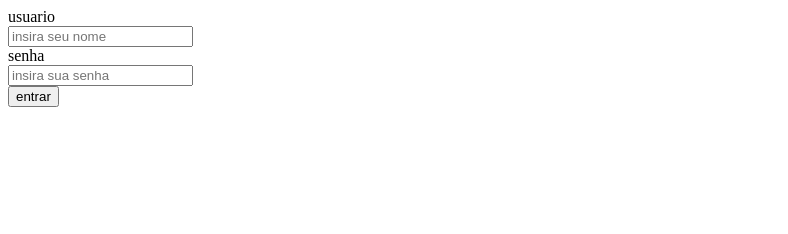
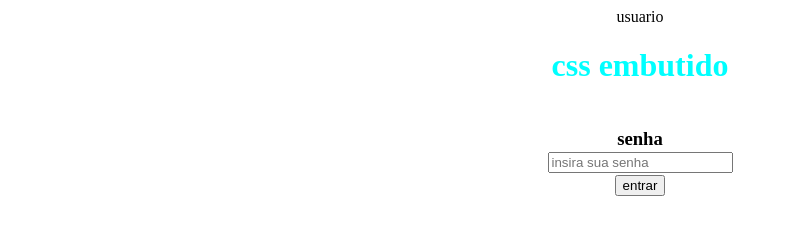
Before and after one commit to joaoghit/reposit-rio-teste, a plain HTML site: page index.html in a window 1280 px wide. Shown: the whole page, without its empty margins (0-788 px from the left). Drawn offline with Linux system fonts and the light colour scheme.

Commit message:
Add files via upload

```diff
--- a/index.html
+++ b/index.html
@@ -5,13 +5,18 @@
     <meta name="viewport" content="width=device-width, initial-scale=1.0">
     <title>Document</title>
 </head>
-<body>
-  </center>
+<body stylr="background=imagem: url ( endereco da imagem);backgroud-size coner;">
+  <center>
 <form action="">
 
 usuario
 
 <br>
+
+<H1 style="color: aqua;">css embutido </H1>
+
+<h3 style=" position: ablolute; top: 8%; left:0% ; margin: 10 xrin
+:<>/h3>
 
 <input type="text" placeholder="insira seu nome">
 
```
